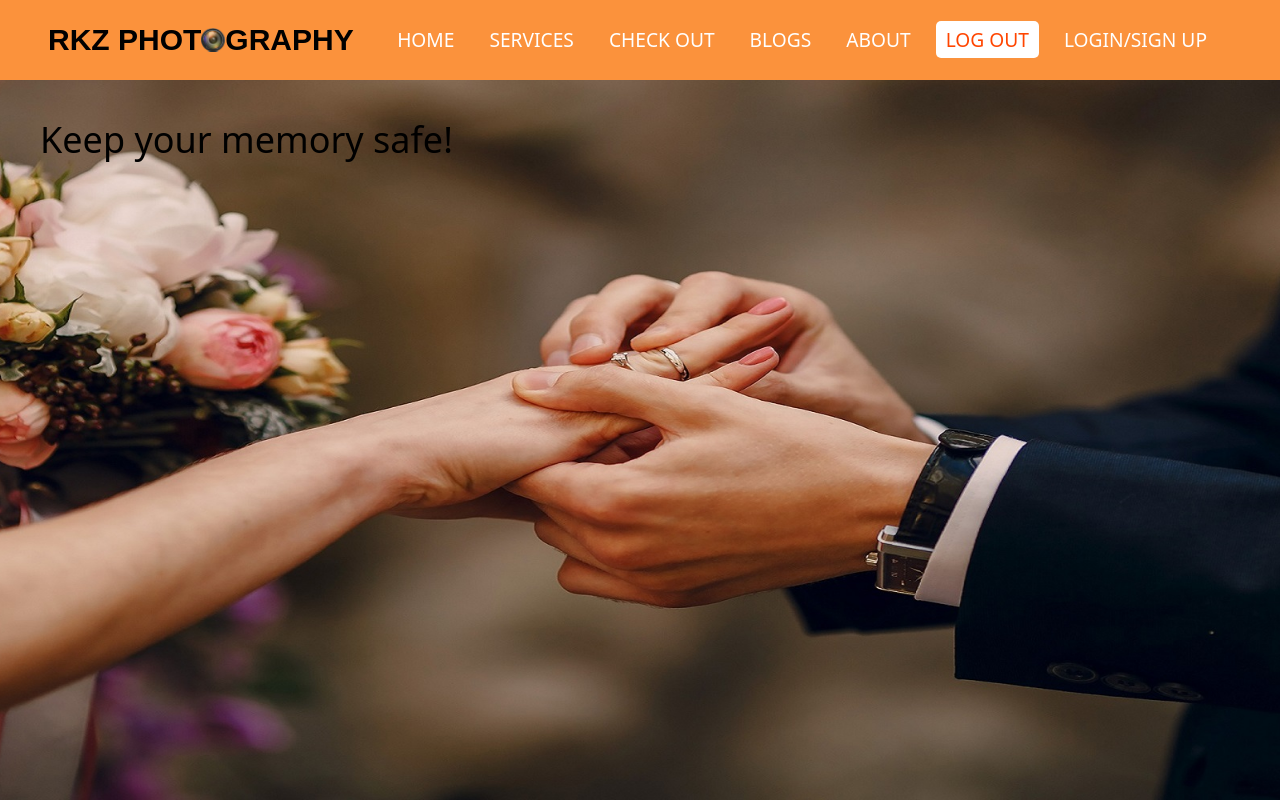
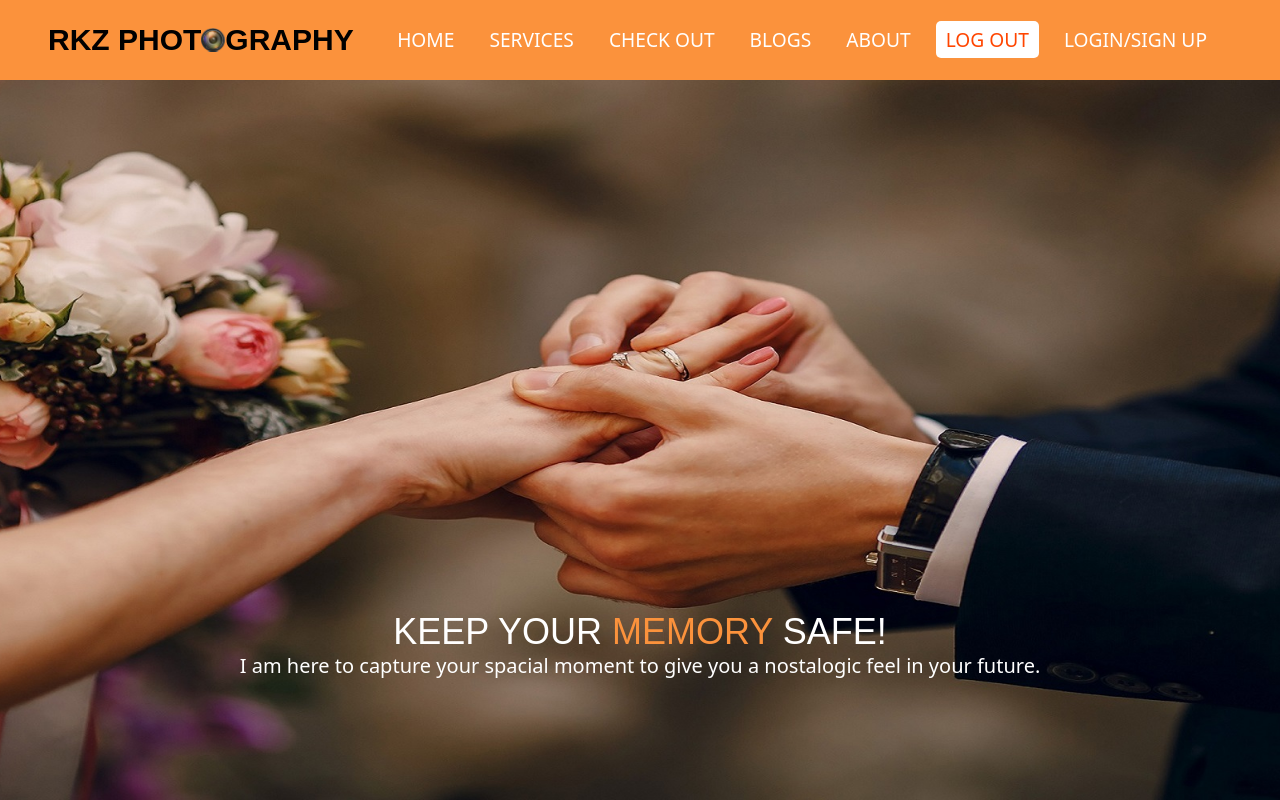
Before and after one commit to RKZeebon/Assignment-10-independent-service-provider, a React (Create React App) app: page / in a window 1280 px wide. Built offline with nearby package versions, Linux system fonts and the light colour scheme.

Commit message:
banner area done

```diff
--- a/src/Components/Banner/Banner.js
+++ b/src/Components/Banner/Banner.js
@@ -3,9 +3,12 @@ import './Banner.css'
 
 const Banner = () => {
     return (
-        <div className='banner-bg'>
-            <div className='px-10 py-10'>
-                <h1 className='text-4xl'>Keep your memory safe!</h1>
+        <div className='banner-bg relative'>
+            <div className='px-10 py-10 absolute right-0 left-0 bottom-20 text-white'>
+                <div className='text-center leading-8'>
+                    <h1 className='text-4xl uppercase font-Anek'>Keep your <span className='text-orange-400'>memory</span> safe!</h1>
+                    <p className='text-xl'>I am here to capture your spacial moment to give you a nostalogic feel in your future.</p>
+                </div>
             </div>
         </div >
     );
```
